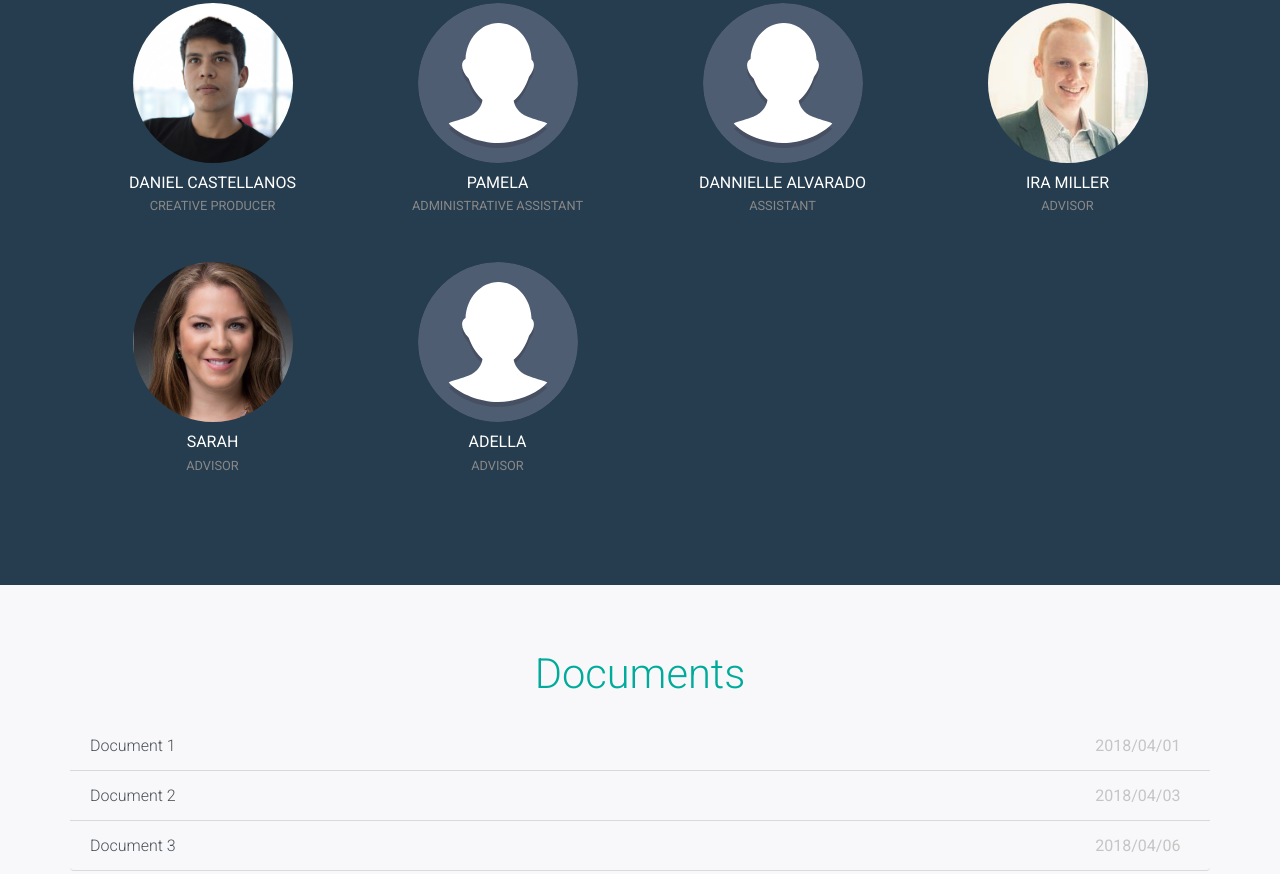
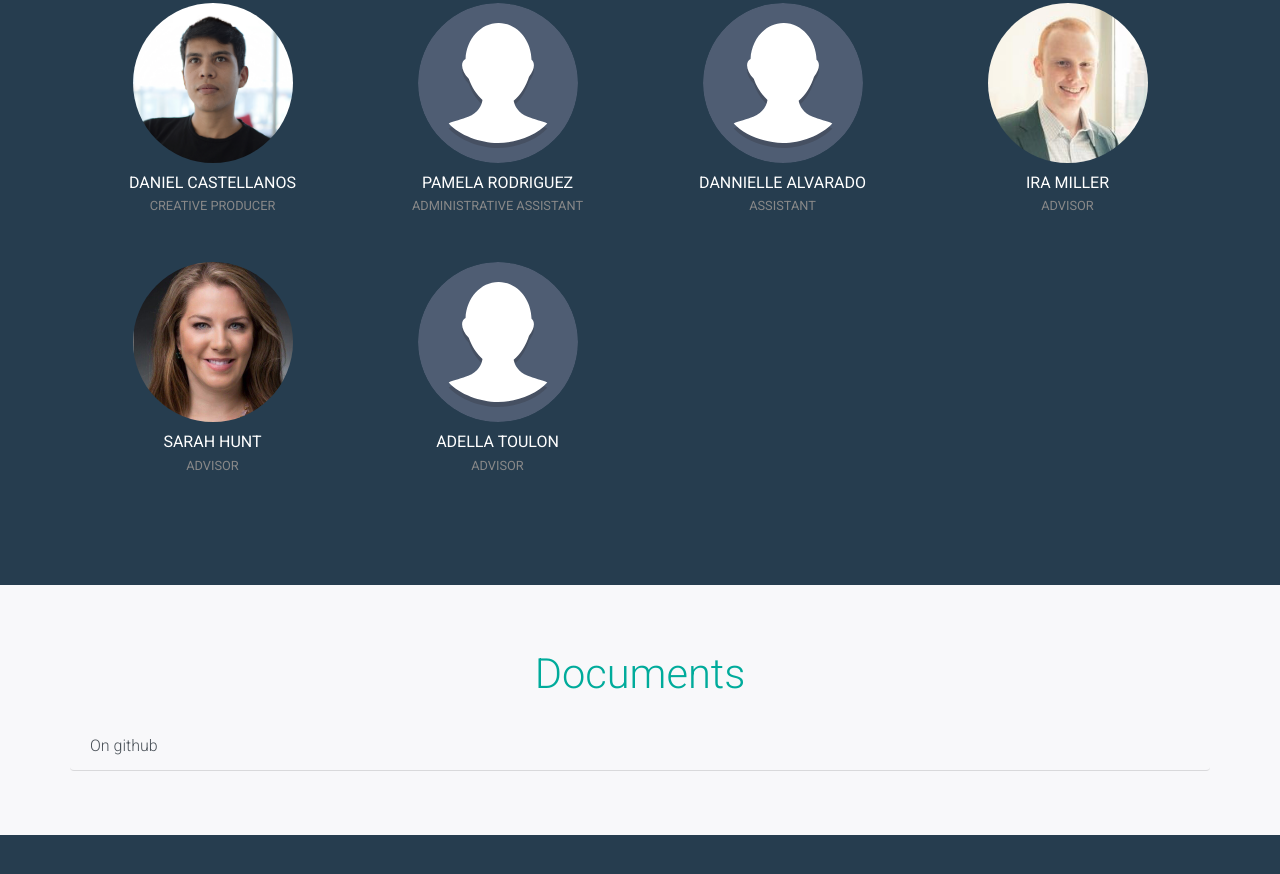
Before and after one commit to chrissmejia/raadyx, a plain HTML site: page index.html in a window 1280 px wide. Shown: the part 1563-2437 px from the top of the page. Drawn offline with nearby package versions, Linux system fonts and the light colour scheme.

Commit message:
Last first stage fixes

```diff
--- a/index.html
+++ b/index.html
@@ -72,7 +72,7 @@
             <div class="text text-justify">
                 <span>I</span>nteractive repository for the creation and maintenance of standardized cryptographically enabled
                 digital contracts. Through the collection and creation of international legal standards in private contract,
-                a global common law of peer-2-peer interaction and resolution shall be established by merging law and technology
+                a global common law of peer-to-peer interaction and resolution shall be established by merging law and technology
                 under one easy and usable platform.
             </div>
         </div>
@@ -207,7 +207,7 @@
                         <a href="#">
                             <img src="img/team/who.svg" class="img-responsive" alt="Image">
                             <figcaption class="caption text-center">
-                                <h3>Pamela
+                                <h3>Pamela Rodriguez
                                     <small class="title">Administrative Assistant</small>
                                     <small class="website">Administrative Assistant</small>
                                 </h3>
@@ -250,7 +250,7 @@
                         <a target="_blank" href="#">
                             <img src="img/team/sarah.jpeg" class="img-responsive" alt="Image">
                             <figcaption class="caption text-center">
-                                <h3>Sarah
+                                <h3>Sarah Hunt
                                     <small class="title">Advisor</small>
                                     <small class="website">Advisor</small>
                                 </h3>
@@ -265,7 +265,7 @@
                         <a target="_blank" href="#">
                             <img src="img/team/who.svg" class="img-responsive" alt="Image">
                             <figcaption class="caption text-center">
-                                <h3>Adella
+                                <h3>Adella Toulon
                                     <small class="title">Advisor</small>
                                     <small class="website">Advisor</small>
                                 </h3>
@@ -294,15 +294,15 @@
 
             <div class="row">
                 <div class="list-group">
-                    <a href="#" class="button list-group-item list-group-item-action" download>Document 1
-                        <span class="badge badge-primary badge-pill float-right">2018/04/01</span>
+                    <a target="_blank" href="https://github.com/raadyx/Documents" class="button list-group-item list-group-item-action">On github
+                        <!--<span class="badge badge-primary badge-pill float-right">2018/04/01</span>-->
                     </a>
-                    <a href="#" class="button list-group-item list-group-item-action" download>Document 2
+                    <!--<a href="#" class="button list-group-item list-group-item-action" download>Document 2
                         <span class="badge badge-primary badge-pill float-right">2018/04/03</span>
                     </a>
                     <a href="#" class="button list-group-item list-group-item-action" download>Document 3
                         <span class="badge badge-primary badge-pill float-right">2018/04/06</span>
-                    </a>
+                    </a>-->
                 </div>
             </div>
         </div>
@@ -361,7 +361,7 @@
             <div class="col-md-6">
                 <ul class="list-inline">
                     <li class="list-inline-item">
-                        <a target="_blank" href="#">
+                        <a target="_blank" href="https://github.com/raadyx/">
                             <i class="fab fa-github"></i>
                         </a>
                     </li>
```
